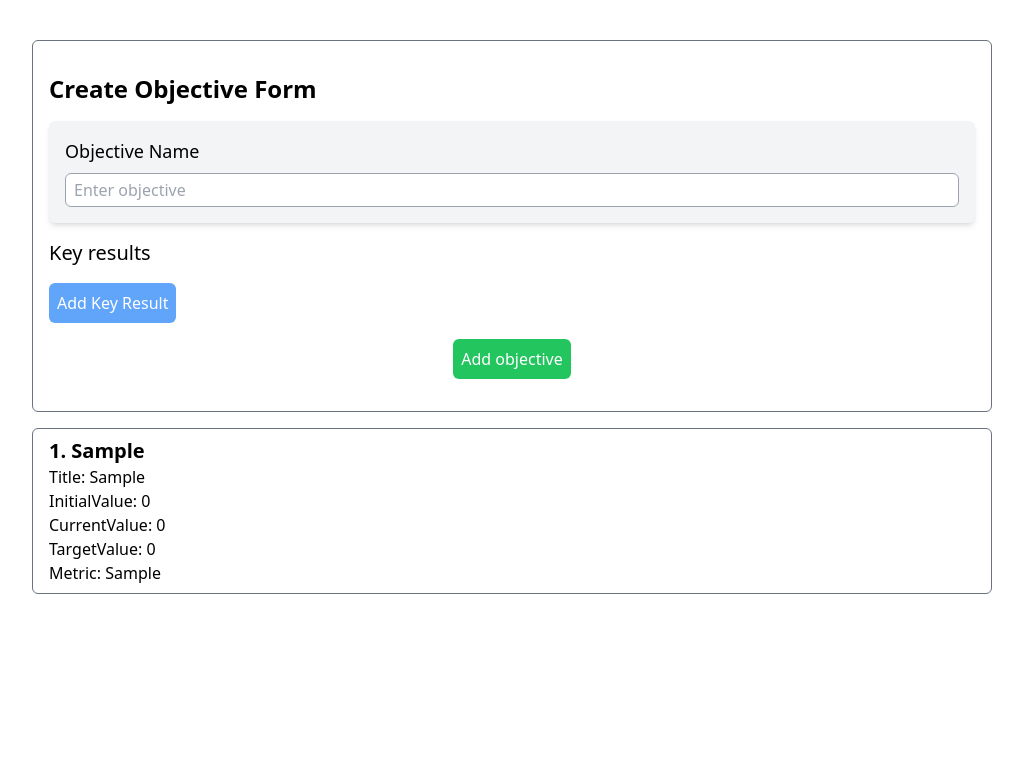
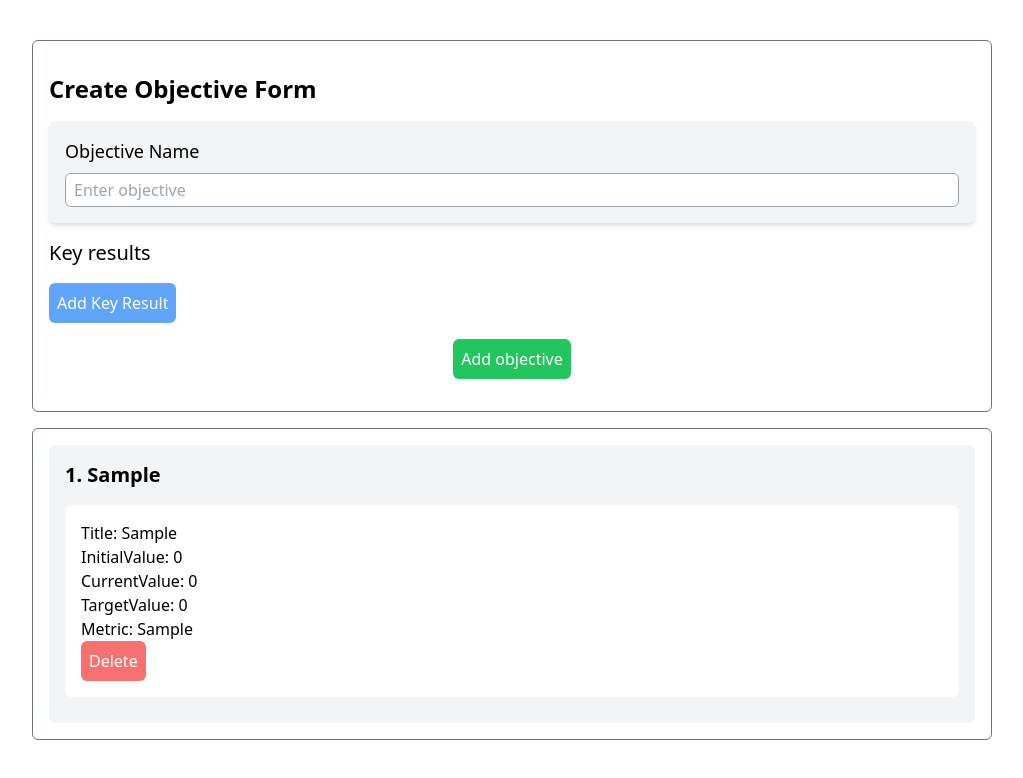
Before and after one commit to meetsoni1214/okr-react-app, a React (Vite) app: page / in a window 1280 px wide. Both pictures are taken after typing "Sample", "Sample", "Sample" into the empty fields and a click on the button "Add objective". Shown: the top 778 px of the page, without its empty margins (128-1151 px from the left). Built offline with nearby package versions, Linux system fonts and the light colour scheme.

Commit message:
added delete kr functionality

```diff
--- a/src/App.tsx
+++ b/src/App.tsx
@@ -9,7 +9,7 @@ function App() {
   return (
     <div className="mx-40 mt-10 mb-10">
       <OkrForm objectives={objectives} setObjectives={setObjectives} />
-      <OkrDisplay objectives={objectives} />
+      <OkrDisplay objectives={objectives} setObjectives={setObjectives} />
     </div>
   );
 }
--- a/src/OkrDisplay.tsx
+++ b/src/OkrDisplay.tsx
@@ -1,23 +1,50 @@
-import { Objective } from "./types/OkrTypes";
+import { KeyResultType, Objective } from "./types/OkrTypes";
 import { PackageOpen } from "lucide-react";
 
-function OkrDisplay({ objectives }: { objectives: Objective[] }) {
+type OkrDisplayProps = {
+  objectives: Objective[];
+  setObjectives: (objectives: Objective[]) => void;
+};
+
+function OkrDisplay({ objectives, setObjectives }: OkrDisplayProps) {
+  function handleDeleteKeyResult(objIndex: number, krIndex: number) {
+    const krs: KeyResultType[] | undefined = objectives
+      .find((_, index) => index === objIndex)
+      ?.keyResults?.filter((_, index) => index !== krIndex);
+
+    if (krs === undefined) return;
+
+    const objective: Objective = { ...objectives[objIndex], keyResults: krs };
+    const updatedObjs = objectives.map((obj, ind) => {
+      return ind === objIndex ? objective : obj;
+    });
+    setObjectives(updatedObjs);
+  }
+
   return (
-    <div className="border rounded-md border-gray-500 px-4 py-2 mt-4">
+    <div className="border rounded-md border-gray-500 p-4 mt-4">
       {objectives.length > 0 ? (
-        objectives.map((obj, index) => (
-          <div key={index}>
-            <p className="text-xl font-semibold">{`${index + 1}. ${
-              obj.objective
-            }`}</p>
-            {obj.keyResults.map((keyResult, index) => {
+        objectives.map((obj, objectiveIndex) => (
+          <div className="bg-gray-100 p-4 rounded-md" key={objectiveIndex}>
+            <p className="text-xl mb-4 font-semibold">{`${
+              objectiveIndex + 1
+            }. ${obj.objective}`}</p>
+            {obj.keyResults.map((keyResult, krIndex) => {
               return (
-                <ul key={index}>
+                <ul className="bg-white p-4 mb-2.5 rounded-md" key={krIndex}>
                   <li>Title: {keyResult.title}</li>
                   <li>InitialValue: {keyResult.initialValue}</li>
                   <li>CurrentValue: {keyResult.currentValue}</li>
                   <li>TargetValue: {keyResult.targetValue}</li>
                   <li>Metric: {keyResult.metric}</li>
+                  <button
+                    onClick={() =>
+                      handleDeleteKeyResult(objectiveIndex, krIndex)
+                    }
+                    className="bg-red-400 p-2 text-white rounded-md hover:bg-red-600"
+                  >
+                    Delete
+                  </button>
                 </ul>
               );
             })}
```
